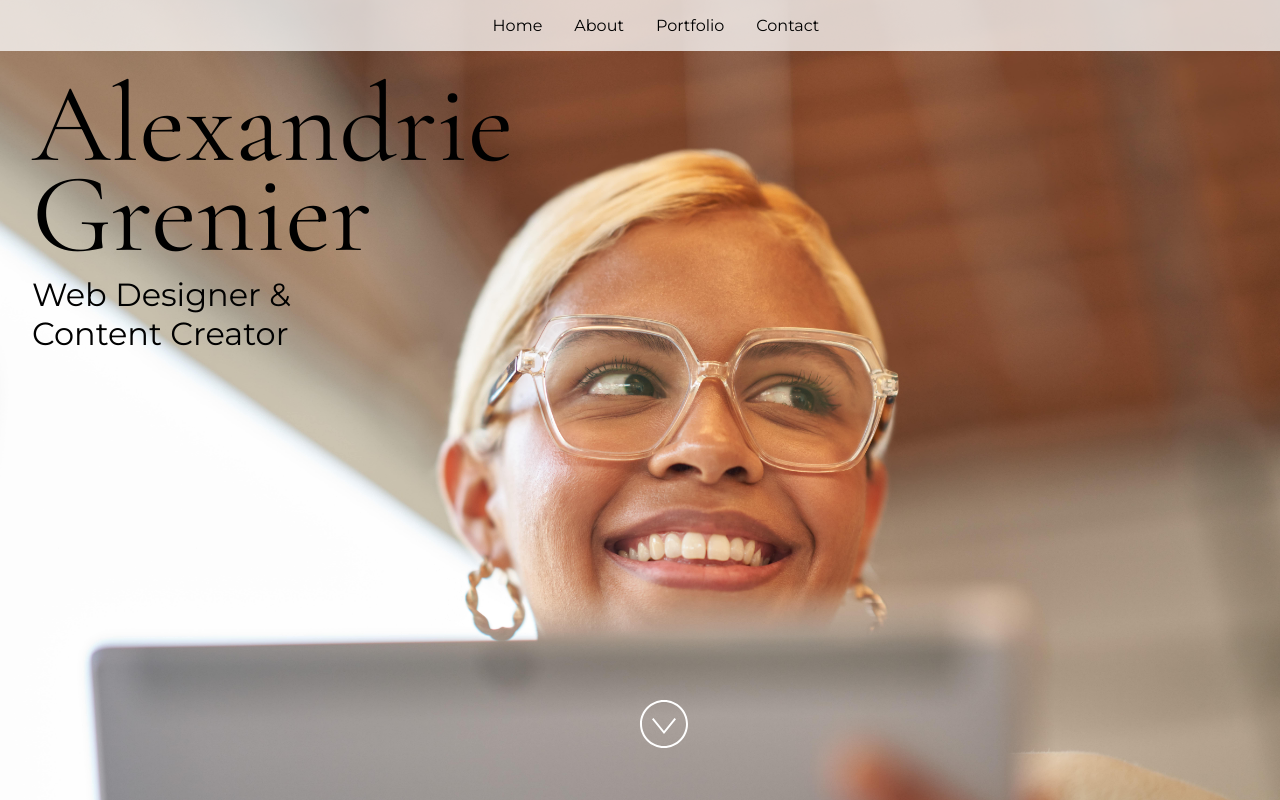
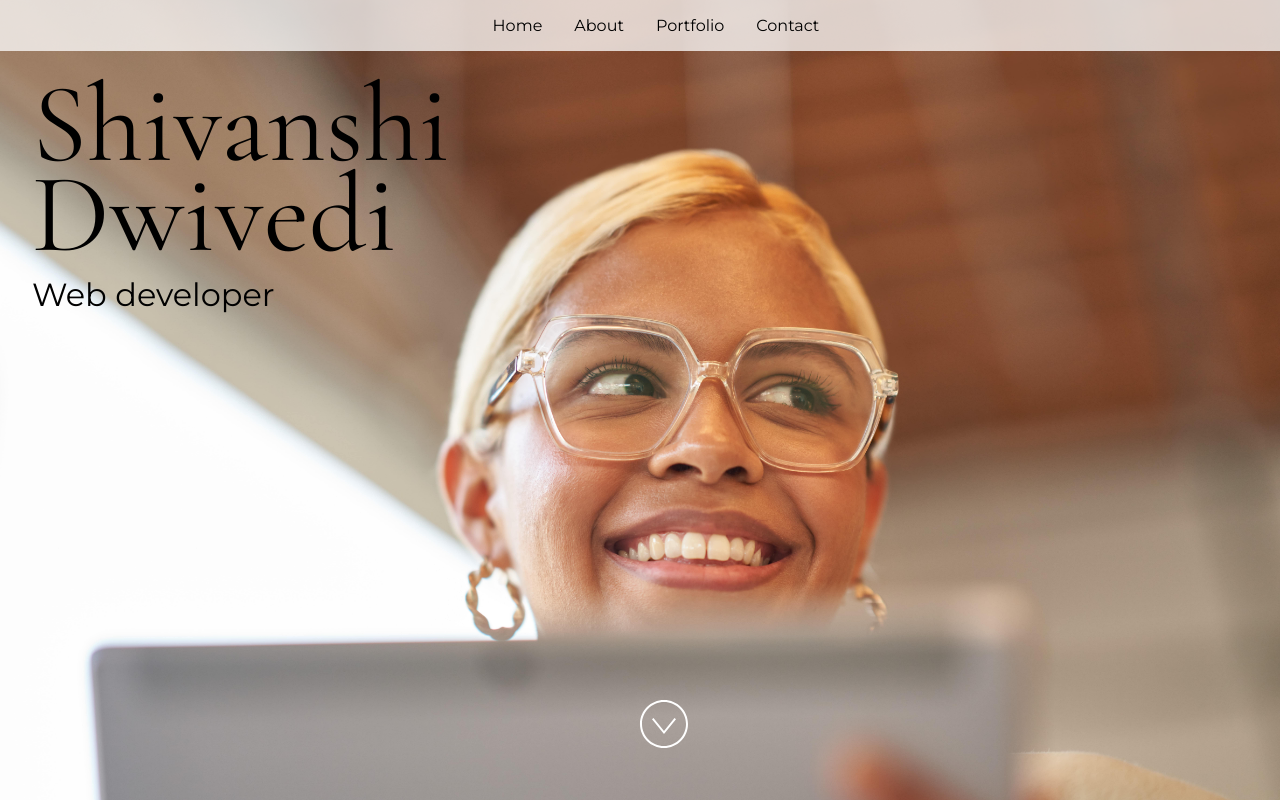
Before and after one commit to SHIVANSHIDWIVEDI/Portfolio, a React (Vite) app: page / in a window 1280 px wide. Built offline with nearby package versions, Linux system fonts and the light colour scheme.

Commit message:
Update App.jsx

```diff
--- a/src/App.jsx
+++ b/src/App.jsx
@@ -24,9 +24,9 @@ import "./styles.css";
  * If you don't have one of the social sites listed, leave it as an empty string.
  */
 const siteProps = {
-  name: "Alexandrie Grenier",
-  title: "Web Designer & Content Creator",
-  email: "alex@example.com",
+  name: "Shivanshi Dwivedi",
+  title: "Web developer ",
+  email: "shivanshidwivedi6394@gmail.com",
   gitHub: "microsoft",
   instagram: "microsoft",
   linkedIn: "satyanadella",
```
